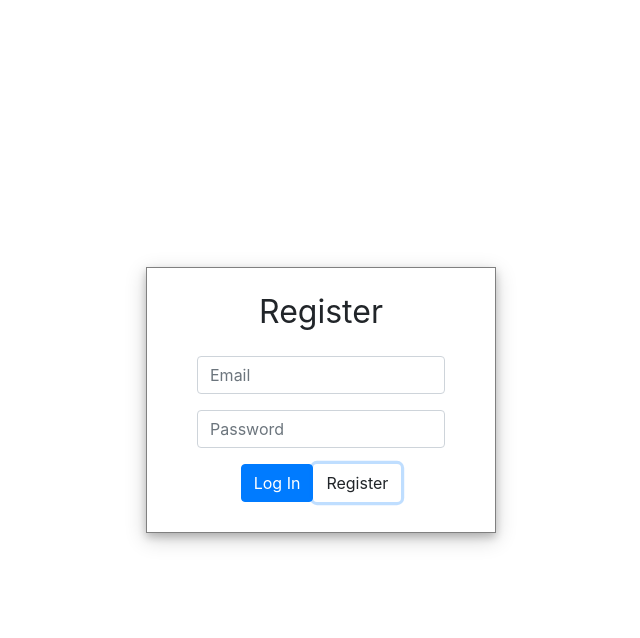
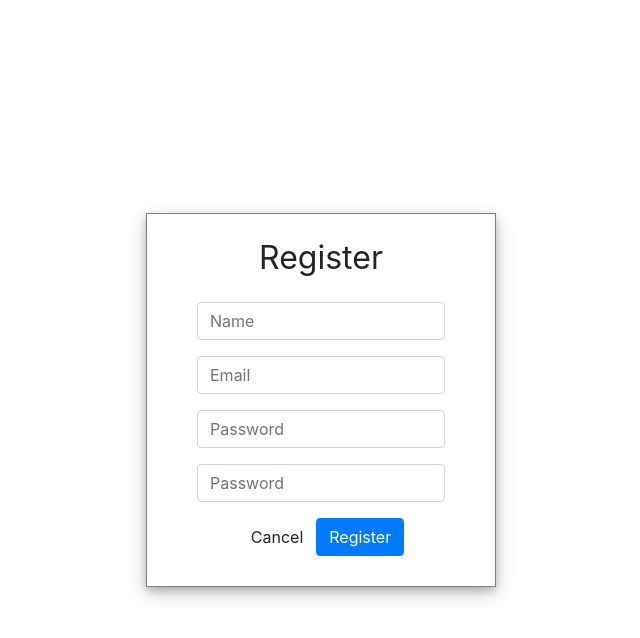
Before and after one commit to top-nine/top-nine-FE, a React (Create React App) app in the folder top-nine/: page /login in a window 1280 px wide. Both pictures are taken after a click on the button "Register". Shown: the top 638 px of the page, without its empty margins (319-959 px from the left). Built offline with nearby package versions, Linux system fonts and the light colour scheme.

Commit message:
Registration works

```diff
--- a/top-nine/src/actions/index.js
+++ b/top-nine/src/actions/index.js
@@ -3,6 +3,10 @@ import axios from 'axios';
 export const LOGIN = "LOGIN";
 export const LOGIN_SUCCESS = "LOGIN_SUCCESS";
 export const LOGIN_FAILED = "LOGIN_FAILED";
+
+export const REGISTER = "REGISTER";
+export const REGISTER_SUCCESS = "REGISTER_SUCCESS";
+export const REGISTER_FAILED = "REGISTER_FAILED";
 
 export const GET_TOP_NINE = "GET_TOP_NINE";
 export const GET_TOP_NINE_SUCCESS = "GET_TOP_NINE_SUCCESS";
@@ -35,6 +39,20 @@ export const loginUser = (cred, callback) => dispatch => {
             dispatch({ type: LOGIN_FAILED, payload: error });
         });
 };
+
+export const register = (user, callback) => dispatch => {
+
+  dispatch({ type: REGISTER });
+
+  return (axios.post(`https://top-nine.herokuapp.com/auth/register`, user)
+  .then(function (response) {
+     callback();
+    dispatch({ type: REGISTER_SUCCESS, payload: response.data });
+  })
+    .catch(function (error) {
+      dispatch({ type: REGISTER_FAILED, payload: error });
+    }));
+}
 
 export const getTopNine = (userID) => dispatch => {
 
--- a/top-nine/src/components/Login/login.js
+++ b/top-nine/src/components/Login/login.js
@@ -1,7 +1,7 @@
 import React from "react";
 import { Route, Redirect } from "react-router-dom";
 import { Modal, Button, Form } from "react-bootstrap";
-import { loginUser } from '../../actions';
+import { loginUser, register } from '../../actions';
 import { connect } from 'react-redux';
 
 import './login.css';
@@ -10,8 +10,10 @@ class Login extends React.Component {
   constructor(props) {
     super(props);
     this.state = {
+      name:"",
       email: "",
       password: "",
+      password2:"",
       registerForm: false,
     };
   }
@@ -25,6 +27,7 @@ class Login extends React.Component {
   }
 
   loginUser = event => {
+    event.stopPropagation();
     event.preventDefault();
     this.props.loginUser({
             email: this.state.email,
@@ -32,12 +35,30 @@ class Login extends React.Component {
           }, this.callback);
   }
 
+  cancel = event => {
+
+     event.preventDefault();
+    this.setState({registerForm: false});
+  }
+
   registerUser = event => {
-
+    if (this.state.password !== this.state.password2)
+      alert('Passwords do not match!!!');
+    else{
+        this.props.register({
+            name: this.state.name,
+            email: this.state.email,
+            password: this.state.password
+          }, this.callback);
+    }
   }
 
   registerClicked = event => {
-    this.setState({registerForm: true});
+
+    if (this.state.registerForm)
+      this.registerUser();
+    else
+      this.setState({registerForm: true});
   }
 
 registerForm(){
@@ -46,12 +67,20 @@ registerForm(){
       <div className="login">
         <Form className="login-form">
           <Form.Label className='login-label'>Register</Form.Label>
+          {this.state.registerForm &&
+            <Form.Group controlId="name">
+            <Form.Control
+              type="name"
+              placeholder="Name"
+              name="name"
+              onChange={this.inputChanged}
+            />
+              </Form.Group>}
           <Form.Group controlId="email">
             <Form.Control
               type="email"
               placeholder="Email"
               name="email"
-              defaultValue={this.state.name}
               onChange={this.inputChanged}
             />
           </Form.Group>
@@ -60,17 +89,26 @@ registerForm(){
               type="password"
               placeholder="Password"
               name="password"
-              defaultValue={this.state.name}
               onChange={this.inputChanged}
             />
-          </Form.Group>
+              </Form.Group>
+            {this.state.registerForm &&
+            <Form.Group controlId="password2">
+            <Form.Control
+              type="password"
+              placeholder="Password"
+              name="password2"
+              onChange={this.inputChanged}
+            />
+              </Form.Group>}
 
 
-          <Button variant="primary" type="submit" onClick={this.loginUser}>
-            Log In
+
+          <Button variant={this.state.registerForm ? "cancel" : "primary"} onClick={this.cancel}>
+            Cancel
           </Button>
 
-          <Button variant="register" onClick={ this.register }>
+          <Button variant={this.state.registerForm ? "primary" : "register"} onClick={ this.registerClicked }>
             Register
           </Button>
         </Form>
@@ -126,4 +164,4 @@ registerForm(){
         return(this.loginForm());
   }
 }
-export default connect(null, { loginUser })(Login)
+export default connect(null, { loginUser, register })(Login)
--- a/top-nine/src/reducers/index.js
+++ b/top-nine/src/reducers/index.js
@@ -1,4 +1,5 @@
 import { LOGIN, LOGIN_SUCCESS, LOGIN_FAILED } from "../actions";
+import { REGISTER, REGISTER_SUCCESS, REGISTER_FAILED } from "../actions";
 import { GET_TOP_NINE, GET_TOP_NINE_SUCCESS, GET_TOP_NINE_FAILED } from "../actions";
 import { PUT_ITEM, PUT_ITEM_SUCCESS, PUT_ITEM_FAILED } from "../actions";
 import { POST_ITEM, POST_ITEM_SUCCESS, POST_ITEM_FAILED} from "../actions";
@@ -26,6 +27,19 @@ export default (state = initialState, action) => {
         error: action.payload,
         loggingIn: false
       };
+
+      case REGISTER_SUCCESS:
+        return {
+
+        };
+
+      case REGISTER_FAILED:
+        return {
+          ...state,
+          error: action.payload,
+
+        };
+
     case GET_TOP_NINE:
        return {};
     case GET_TOP_NINE_SUCCESS:
```
